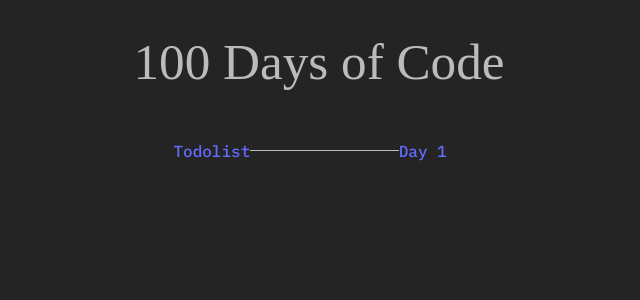
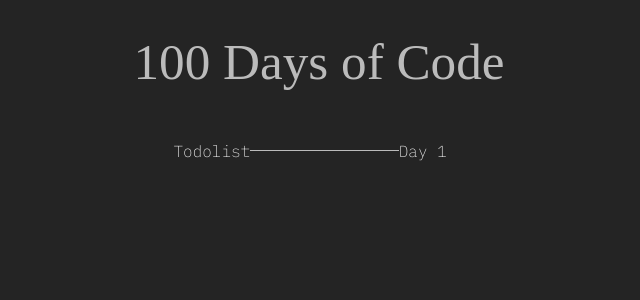
Before and after one commit to byfolarin/100-days-of-Code, a React (Vite) app in the folder code-100/: page / in a window 1280 px wide. Shown: the top 300 px of the page, without its empty margins (321-961 px from the left). Built offline with nearby package versions, Linux system fonts and the light colour scheme; a web font is replaced by a local one.

Commit message:
css debug

```diff
--- a/code-100/src/index.css
+++ b/code-100/src/index.css
@@ -14,14 +14,12 @@
 }
 
 a {
-  font-weight: 500;
-  color: #646cff;
-  text-decoration: inherit;
+  text-decoration: none;
 }
 
 
 a:hover {
-  color: #535bf2;
+  color: #585858;
 }
 
 p{
@@ -78,4 +76,5 @@ Link{
 .display-title{
   display: flex;
   align-items: center;
+  color: white;
 }
```
